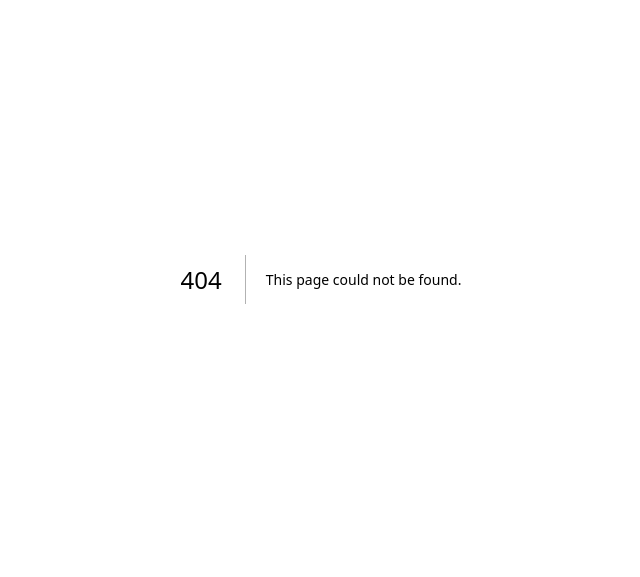
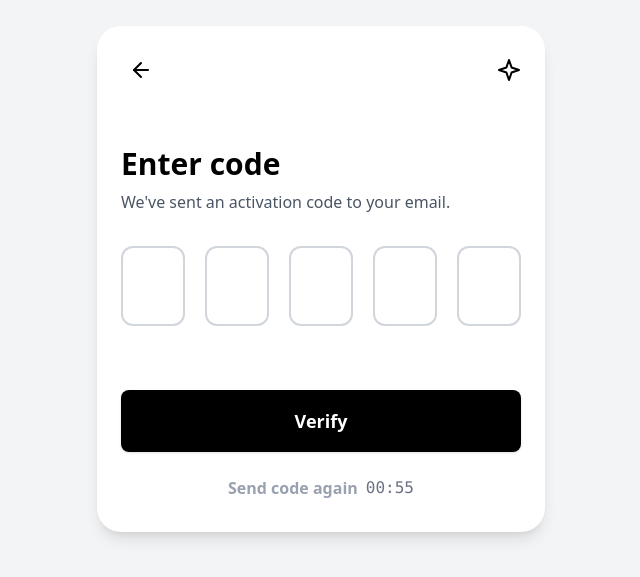
Before and after one commit to ameen-sid/streakify, a Next.js app: page /signup/verify in a window 1280 px wide. Before the commit this address had no page. Shown: the part 121-698 px from the top of the page, without its empty margins (319-959 px from the left). Built offline with nearby package versions, Linux system fonts and the light colour scheme.

Commit message:
Add verify email page

```diff
--- /dev/null
+++ b/src/app/signup/verify/page.tsx
@@ -0,0 +1,218 @@
+"use client";
+
+import React, { useState, useRef, useEffect } from "react";
+import Link from "next/link";
+import { ArrowLeft } from "lucide-react";
+import toast from "react-hot-toast";
+import axios from "axios";
+
+const SparkleIcon = (props: React.SVGProps<SVGSVGElement>) => (
+	<svg
+		width="24"
+		height="24"
+		viewBox="0 0 24 24"
+		fill="none"
+		xmlns="http://www.w3.org/2000/svg"
+		aria-hidden="true"
+		{...props}
+    >
+		<path
+			d="M12 2L9.44 9.44 2 12l7.44 2.56L12 22l2.56-7.44L22 12l-7.44-2.56L12 2z"
+			stroke="currentColor"
+			strokeWidth="2"
+			strokeLinecap="round"
+			strokeLinejoin="round"
+		/>
+	</svg>
+);
+
+const VerifyEmail = () => {
+
+    const [otp, setOtp] = useState(["", "", "", "", ""]);
+	const [error, setError] = useState("");
+	const [loading, setLoading] = useState(false);
+	const [countdown, setCountdown] = useState(60);
+	const [canResend, setCanResend] = useState(false);
+
+    const inputRefs = useRef<Array<HTMLInputElement | null>>([]);
+
+	// Countdown timer logic
+	useEffect(() => {
+
+		if (countdown > 0) {
+
+			const timer = setTimeout(() => setCountdown(countdown - 1), 1000);
+			return () => clearTimeout(timer);
+		} else {
+			setCanResend(true);
+		}
+	}, [countdown]);
+
+	const OnVerifyCode = async (e: React.FormEvent<HTMLFormElement>) => {
+
+		e.preventDefault();
+		setLoading(true);
+		const enteredOtp = otp.join("");
+		const toastId = toast.loading("Verifying OTP");
+
+		// --- This is where you would call your backend API ---
+		const response = await axios.post('/api/v1/auth/sign-up', { otp });
+		console.log("OTP Verification Status: ", response);
+
+		toast.success("OTP Verified Successfully", { id: toastId });
+
+		const CORRECT_OTP = "12345";
+
+		// Simulate network delay
+		setTimeout(() => {
+
+			if (enteredOtp !== CORRECT_OTP || enteredOtp.length < 5) {
+
+                setError("Wrong code, please try again");
+			} else {
+
+                setError("");
+				alert("Success! Code is correct.");
+				// Navigate to the next page
+			}
+			setLoading(false);
+		}, 1000);
+	};
+
+	const OnResendCode = async () => {
+
+		if (canResend) {
+
+			const toastId = toast.loading("Resending code...");
+
+			setCountdown(60);
+			setCanResend(false);
+			setError("");
+			setOtp(["", "", "", "", ""]);
+			inputRefs.current[0]?.focus();
+
+			const response = await axios.post('/api/v1/auth/otp/resend', { otp });
+			console.log("OTP Status: ", response);
+
+			toast.success("Code Resend Successfully", { id: toastId });
+		}
+	};
+
+	const handleInputChange = (index: number, value: string) => {
+
+        // Only allow a single digit
+		if (!/^\d?$/.test(value)) return;
+
+		setError(""); // Clear error on new input
+		const newOtp = [...otp];
+		newOtp[index] = value;
+		setOtp(newOtp);
+
+		// Focus next input if a digit is entered
+		if (value && index < otp.length - 1) {
+			inputRefs.current[index + 1]?.focus();
+		}
+	};
+
+	const handleKeyDown = (index: number, e: React.KeyboardEvent<HTMLInputElement>) => {
+
+        // Move to previous input on backspace if current is empty
+		if (e.key === "Backspace" && !otp[index] && index > 0) {
+			inputRefs.current[index - 1]?.focus();
+		}
+	};
+
+	return (
+		<div className="min-h-screen bg-gray-100 flex items-center justify-center p-4 font-sans">
+			<div className="w-full max-w-md bg-white rounded-3xl shadow-lg flex flex-col overflow-hidden">
+
+				{/* Header */}
+				<header className="p-6 flex items-center justify-between">
+					<Link href="sign-up">
+                        <button className="p-2 rounded-full hover:bg-gray-100">
+						    <ArrowLeft size={24} className="text-black" />
+					    </button>
+                    </Link>
+					<div className="text-black">
+						<SparkleIcon />
+					</div>
+				</header>
+
+				{/* Main Content */}
+				<form
+					onSubmit={OnVerifyCode}
+					className="px-6 py-8 flex-grow flex flex-col"
+                >
+					<h1 className="text-3xl font-bold text-black">
+						Enter code
+					</h1>
+					<p className="mt-2 text-gray-600">
+						We've sent an activation code to your email.
+					</p>
+
+					{/* OTP Input Fields */}
+					<div className="flex justify-between gap-2 sm:gap-4 my-8">
+						{otp.map((value, index) => (
+							<input
+								key={index}
+								ref={(el) => {inputRefs.current[index] = el}}
+								type="tel"
+								maxLength={1}
+								value={value}
+								onChange={(e) =>
+									handleInputChange(index, e.target.value)
+								}
+								onKeyDown={(e) => handleKeyDown(index, e)}
+								className={`w-14 h-16 sm:w-16 sm:h-20 bg-white border-2 rounded-xl text-center text-3xl font-semibold transition-colors focus:outline-none focus:ring-0 ${
+									error
+										? "border-red-500"
+										: "border-gray-300 focus:border-black"
+								}`}
+							/>
+						))}
+					</div>
+
+					{/* Error Message */}
+					{error && (
+						<p className="text-center text-red-500 text-sm">
+							{error}
+						</p>
+					)}
+
+					{/* Verify Button */}
+					<div className="mt-8">
+						<button
+							type="submit"
+							disabled={loading}
+							className="w-full flex justify-center py-4 px-4 border border-transparent rounded-lg shadow-sm text-lg font-semibold text-white bg-black hover:bg-gray-800 focus:outline-none focus:ring-2 focus:ring-offset-2 focus:ring-black disabled:bg-gray-400">
+							{loading ? "Verifying..." : "Verify"}
+						</button>
+					</div>
+
+					{/* Resend Code */}
+					<div className="text-center mt-6 flex-grow flex items-end justify-center">
+						<button
+							type="button"
+							onClick={OnResendCode}
+							disabled={!canResend}
+							className={`font-semibold ${
+								canResend
+									? "text-black"
+									: "text-gray-400 cursor-not-allowed"
+							}`}>
+							Send code again
+						</button>
+						{!canResend && (
+							<span className="ml-2 text-gray-500 font-mono">
+								00:{countdown.toString().padStart(2, "0")}
+							</span>
+						)}
+					</div>
+				</form>
+
+			</div>
+		</div>
+	);
+}
+
+export default VerifyEmail;
```
